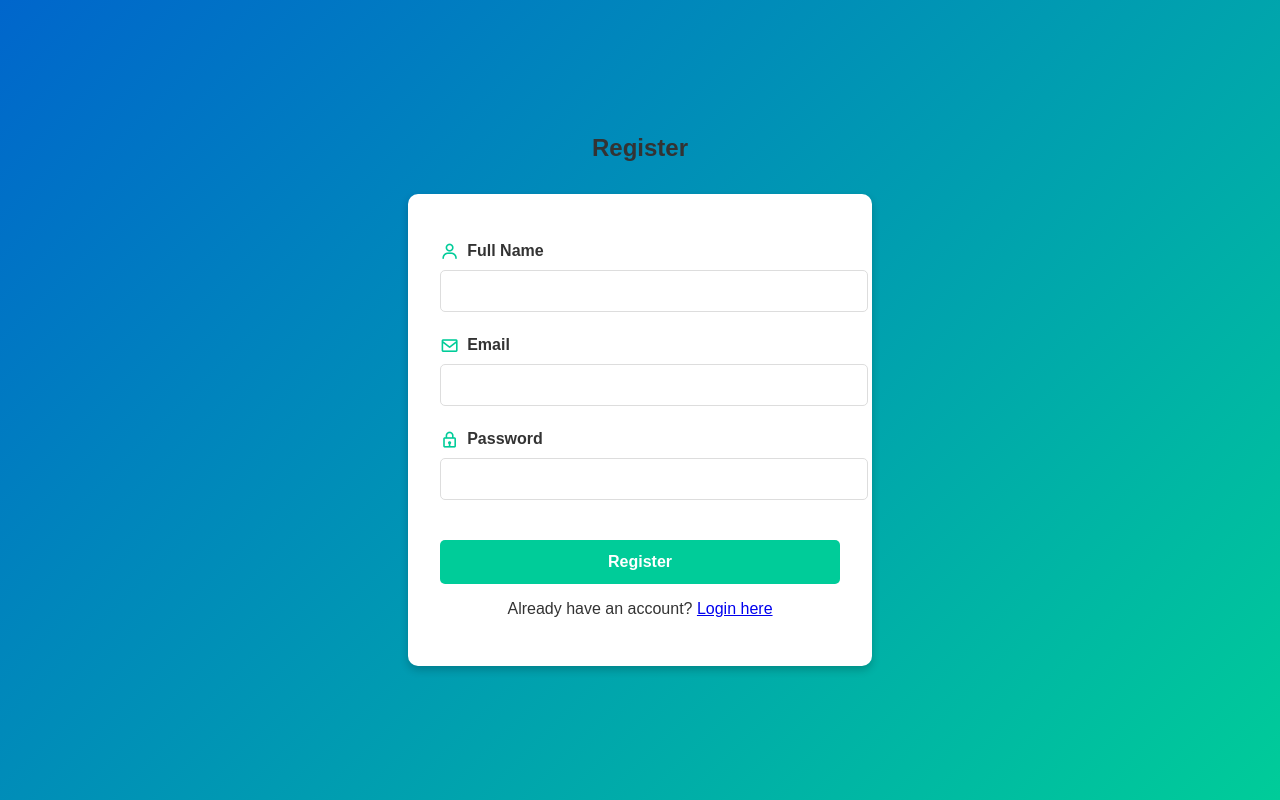
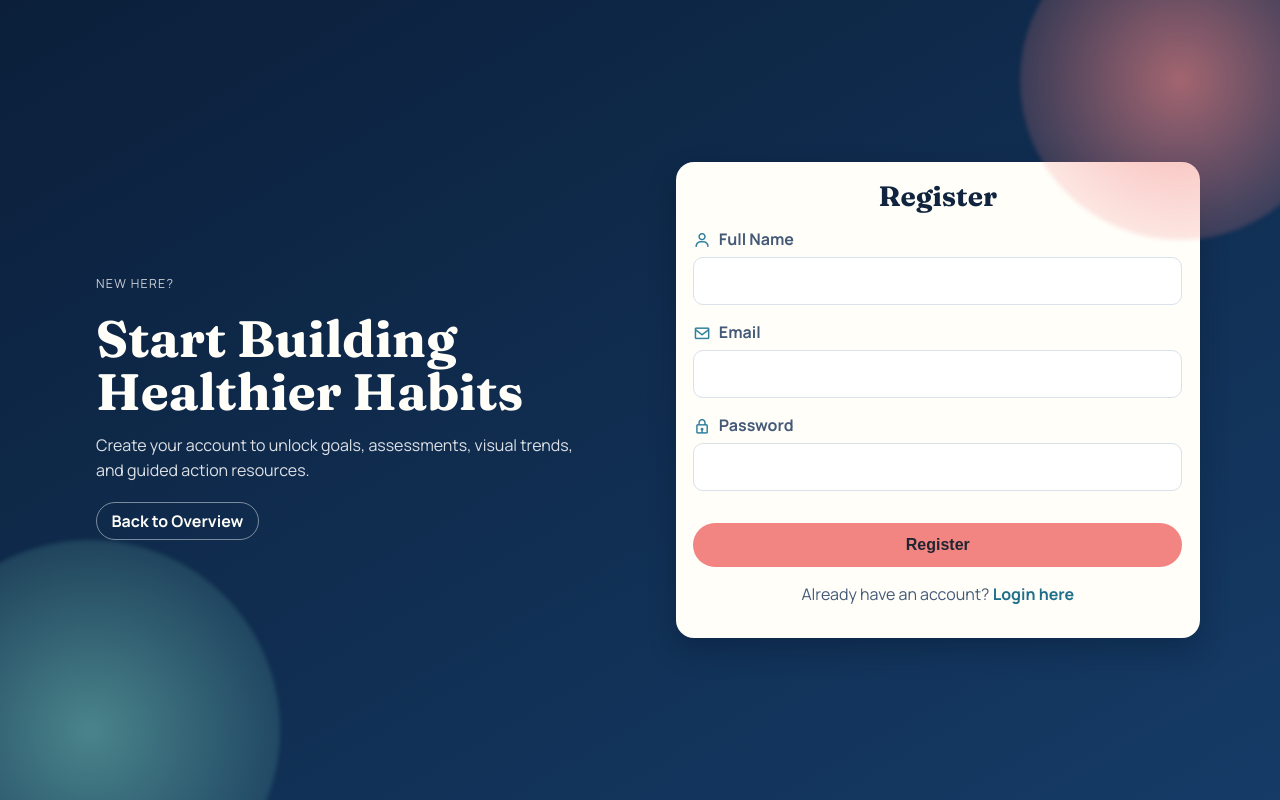
Before and after one commit to circuit682/sdg-3, a website: page my-sdg-app/public/register.html in a window 1280 px wide. Drawn offline with nearby package versions, Linux system fonts and the light colour scheme.

Commit message:
feat: Revamp authentication pages with new layout, styles, and message handling

```diff
--- a/my-sdg-app/assets/css/auth.css
+++ b/my-sdg-app/assets/css/auth.css
@@ -1,84 +1,222 @@
-/* Basic settings */
-body {
-    background: linear-gradient(135deg, #0066cc, #00cc99);
-    font-family: 'Arial', sans-serif;
-    display: flex;
-    justify-content: center;
-    align-items: center;
-    height: 100vh;
-    margin: 0;
-    flex-direction: column; /* Allows content to be stacked vertically */
+:root {
+    --bg-a: #0b1f3a;
+    --bg-b: #153b66;
+    --surface: #fffef9;
+    --ink: #11243f;
+    --ink-soft: #445a78;
+    --accent: #f28482;
+    --accent-2: #84dcc6;
 }
 
-/* Title styling */
+* {
+    box-sizing: border-box;
+}
+
+body {
+    margin: 0;
+    min-height: 100vh;
+    color: var(--surface);
+    background: linear-gradient(150deg, var(--bg-a), var(--bg-b));
+    font-family: "Manrope", "Segoe UI", sans-serif;
+    position: relative;
+    overflow-x: hidden;
+    padding: 1rem;
+}
+
+.orb {
+    position: fixed;
+    border-radius: 999px;
+    filter: blur(2px);
+    pointer-events: none;
+}
+
+.orb-a {
+    width: 320px;
+    height: 320px;
+    top: -80px;
+    right: -60px;
+    background: radial-gradient(circle, rgba(242, 132, 130, 0.65), rgba(242, 132, 130, 0));
+}
+
+.orb-b {
+    width: 380px;
+    height: 380px;
+    bottom: -120px;
+    left: -100px;
+    background: radial-gradient(circle, rgba(132, 220, 198, 0.5), rgba(132, 220, 198, 0));
+}
+
+.auth-shell {
+    max-width: 1120px;
+    margin: 0 auto;
+    min-height: calc(100vh - 2rem);
+    display: grid;
+    grid-template-columns: 1.05fr 0.95fr;
+    gap: 1rem;
+    align-items: center;
+}
+
+.auth-copy {
+    padding: 1rem;
+}
+
+.kicker {
+    letter-spacing: 0.1em;
+    text-transform: uppercase;
+    font-size: 0.78rem;
+    margin: 0;
+    opacity: 0.9;
+}
+
+.auth-copy h1 {
+    margin: 0.55rem 0 0;
+    font-family: "Fraunces", Georgia, serif;
+    font-size: clamp(2rem, 4.5vw, 3.2rem);
+    line-height: 1.04;
+}
+
+.auth-copy p {
+    max-width: 52ch;
+    color: rgba(255, 255, 255, 0.86);
+    margin-top: 0.9rem;
+    margin-bottom: 1.1rem;
+    line-height: 1.6;
+}
+
+.back-link {
+    display: inline-block;
+    text-decoration: none;
+    color: var(--surface);
+    border: 1px solid rgba(255, 255, 255, 0.45);
+    border-radius: 999px;
+    padding: 0.45rem 0.9rem;
+    font-weight: 700;
+}
+
+.auth-card-wrap {
+    background: var(--surface);
+    color: var(--ink);
+    border-radius: 18px;
+    padding: 1.1rem;
+    box-shadow: 0 12px 28px rgba(4, 17, 36, 0.3);
+}
+
 h2 {
     text-align: center;
-    color: #333;
-    margin-bottom: 2rem; /* Increased margin to create space above the form */
-    margin-top: 0; /* Optional: Adjust if needed */
-    font-size: 1.5rem; /* Optional: Adjust font size for better proportion */
+    color: var(--ink);
+    margin: 0;
+    font-family: "Fraunces", Georgia, serif;
+    font-size: 1.75rem;
 }
 
-/* Form container */
-form {
-    background-color: #ffffff;
-    padding: 2rem;
-    border-radius: 10px;
-    width: 100%;
-    max-width: 400px;
-    box-shadow: 0 4px 8px rgba(0, 0, 0, 0.2);
+.auth-card {
+    margin-top: 0.9rem;
 }
 
-/* Form labels and inputs */
-form label {
-    font-weight: bold;
-    margin-top: 1rem;
+label {
+    font-weight: 700;
     display: block;
-    color: #333;
+    color: var(--ink-soft);
 }
 
-form input {
+input {
     width: 100%;
-    padding: 0.8rem;
-    border: 1px solid #ddd;
-    border-radius: 5px;
-    margin-top: 0.5rem;
+    padding: 0.75rem;
+    border: 1px solid #d9e1ea;
+    border-radius: 10px;
+    margin-top: 0.45rem;
+    font: inherit;
+    color: var(--ink);
 }
 
-/* Button styling */
 button {
     width: 100%;
     padding: 0.8rem;
     border: none;
-    border-radius: 5px;
-    background-color: #00cc99;
-    color: #ffffff;
+    border-radius: 999px;
+    background-color: var(--accent);
+    color: #1f2531;
     font-size: 1rem;
-    font-weight: bold;
+    font-weight: 700;
     cursor: pointer;
-    transition: background-color 0.3s;
+    transition: transform 0.2s ease, filter 0.2s ease;
     margin-top: 1rem;
 }
 
 button:hover {
-    background-color: #009973;
+    transform: translateY(-1px);
+    filter: brightness(1.02);
 }
 
-/* Icon styling */
 .bx {
     margin-right: 0.5rem;
-    font-size: 1.2rem;
-    color: #00cc99;
+    font-size: 1.1rem;
+    color: #2f7f9f;
     vertical-align: middle;
 }
 
-/* Add some additional spacing and alignment */
 .form-group {
-    margin-bottom: 1.5rem;
+    margin-bottom: 1rem;
 }
 
 .helper-text {
     text-align: center;
     margin-top: 1rem;
-    color: #333;
+    color: var(--ink-soft);
 }
+
+.helper-text a {
+    color: #1f6f8b;
+    font-weight: 700;
+    text-decoration: none;
+}
+
+#message {
+    margin-top: 0.85rem;
+}
+
+.auth-flash {
+    border-radius: 14px;
+    padding: 0.85rem 0.9rem;
+    margin-top: 0.8rem;
+    margin-bottom: 0.4rem;
+    animation: authFlashIn 0.2s ease;
+}
+
+.success-state {
+    background: #ebfff2;
+    color: #219653;
+    border: 1px solid rgba(33, 150, 83, 0.25);
+}
+
+.error-state {
+    background: #fef1f1;
+    color: #eb5757;
+    border: 1px solid rgba(235, 87, 87, 0.25);
+}
+
+@keyframes authFlashIn {
+    from {
+        opacity: 0;
+        transform: translateY(4px);
+    }
+    to {
+        opacity: 1;
+        transform: translateY(0);
+    }
+}
+
+@media (max-width: 820px) {
+    .auth-shell {
+        grid-template-columns: 1fr;
+        align-items: start;
+    }
+
+    .auth-copy {
+        padding: 0.35rem;
+    }
+
+    .auth-card-wrap {
+        margin-top: 0.4rem;
+    }
+}
--- a/my-sdg-app/assets/js/auth.js
+++ b/my-sdg-app/assets/js/auth.js
@@ -1,19 +1,24 @@
 const BASE_URL = `${window.location.origin}/api`;
+let authMessageTimer = null;
 
 function showMessage(message, isSuccess = true) {
     const messageDiv = document.getElementById('message');
     if (!messageDiv) return;
 
+    if (authMessageTimer) {
+        clearTimeout(authMessageTimer);
+    }
+
+    messageDiv.className = `auth-flash ${isSuccess ? 'success-state' : 'error-state'}`;
+    messageDiv.textContent = message;
     messageDiv.style.display = 'block';
-    messageDiv.style.background = isSuccess ? '#e7f9ef' : '#fdecec';
-    messageDiv.style.color = isSuccess ? '#1f7a4d' : '#b42318';
-    messageDiv.style.borderRadius = '8px';
-    messageDiv.style.padding = '0.7rem 0.9rem';
-    messageDiv.style.marginBottom = '1rem';
-    messageDiv.innerText = message;
+    messageDiv.setAttribute('aria-live', 'polite');
 
-    setTimeout(() => {
+    authMessageTimer = setTimeout(() => {
         messageDiv.style.display = 'none';
+        messageDiv.className = '';
+        messageDiv.textContent = '';
+        authMessageTimer = null;
     }, 3000);
 }
 
--- a/my-sdg-app/public/register.html
+++ b/my-sdg-app/public/register.html
@@ -3,15 +3,29 @@
 <head>
     <meta charset="UTF-8">
     <meta name="viewport" content="width=device-width, initial-scale=1.0">
+    <link rel="preconnect" href="https://fonts.googleapis.com">
+    <link rel="preconnect" href="https://fonts.gstatic.com" crossorigin>
+    <link href="https://fonts.googleapis.com/css2?family=Fraunces:opsz,wght@9..144,600;9..144,700&family=Manrope:wght@400;600;700&display=swap" rel="stylesheet">
     <link rel="stylesheet" href="/assets/css/auth.css">
     <link href="https://unpkg.com/boxicons@2.1.4/css/boxicons.min.css" rel="stylesheet">
     <title>Register</title>
 </head>
 <body>
+    <div class="orb orb-a"></div>
+    <div class="orb orb-b"></div>
+
+    <main class="auth-shell">
+        <section class="auth-copy">
+            <p class="kicker">New Here?</p>
+            <h1>Start Building Healthier Habits</h1>
+            <p>Create your account to unlock goals, assessments, visual trends, and guided action resources.</p>
+            <a class="back-link" href="/">Back to Overview</a>
+        </section>
+
+        <section class="auth-card-wrap">
             <h2>Register</h2>
-    <div id="message" style="display: none;"></div> <!-- Add this div for feedback messages -->
-
-    <form id="registerForm">
+            <div id="message" style="display: none;"></div>
+            <form id="registerForm" class="auth-card">
                 <div class="form-group">
                     <label for="name"><i class='bx bx-user'></i>Full Name</label>
                     <input type="text" id="name" required>
@@ -27,6 +41,9 @@
                 <button type="submit">Register</button>
                 <p class="helper-text">Already have an account? <a href="/login">Login here</a></p>
             </form>
+        </section>
+    </main>
+
     <script src="/assets/js/auth.js"></script>
 </body>
 </html>
```
Also changed, not shown: my-sdg-app/public/login.html (+20 -2 lines). Lines whose indentation alone changed are shown as unchanged.
